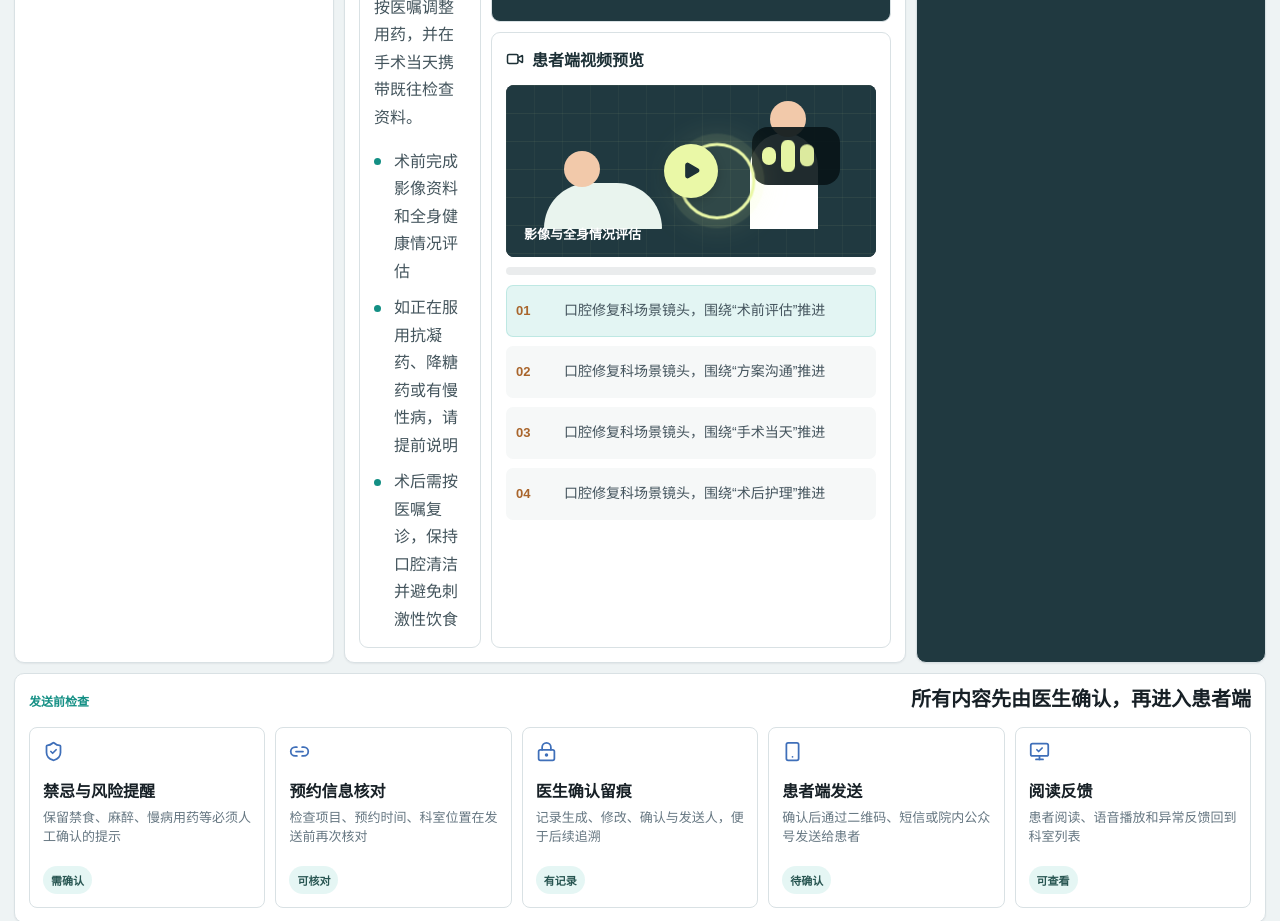
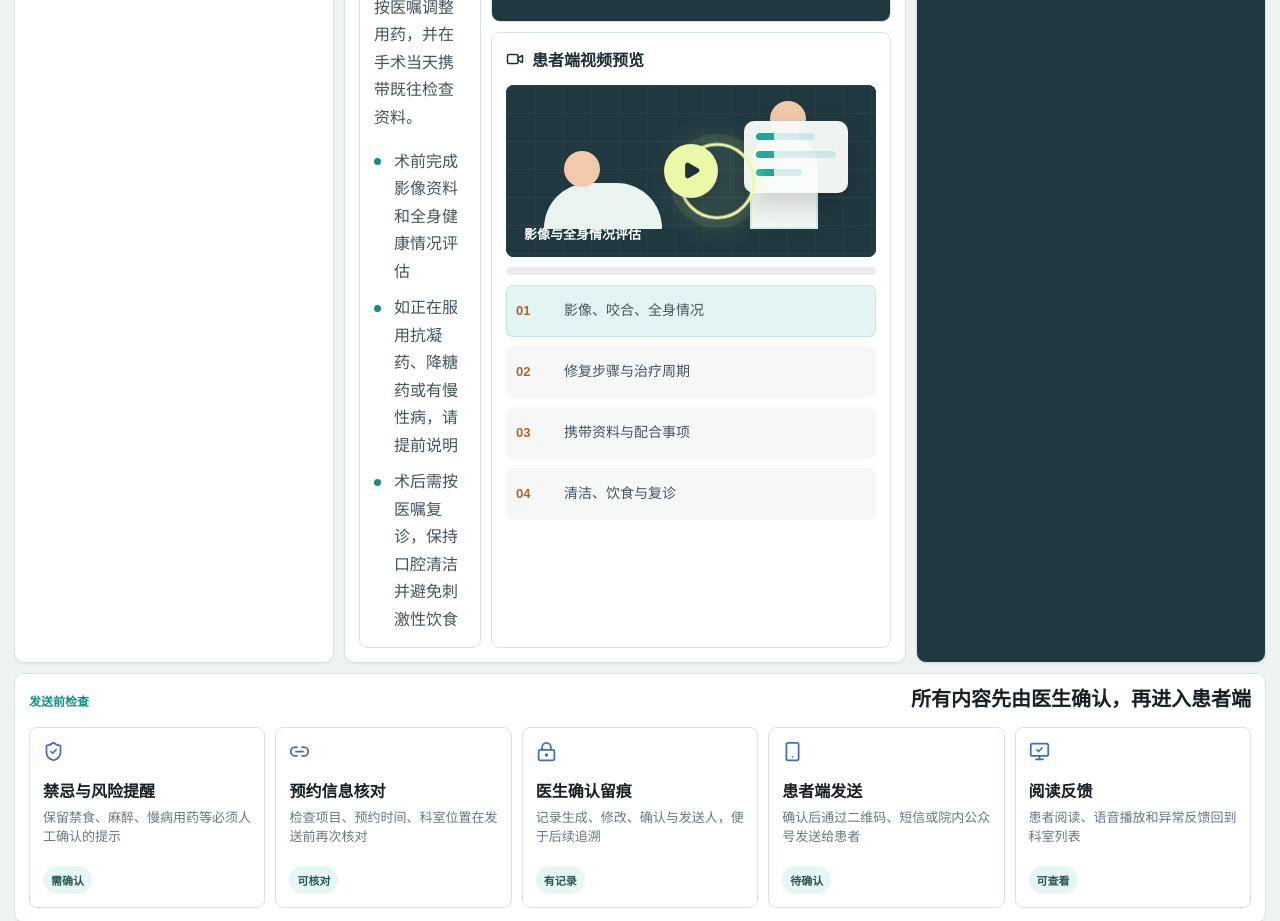
Before and after one commit to SWYZZWH/hospital-ai-education-demo, a React (Vite) app: page / in a window 1280 px wide. Shown: the part 920-1841 px from the top of the page. Built offline with nearby package versions, Linux system fonts and the light colour scheme.

Commit message:
Remove storyboard AI visual cues

```diff
--- a/src/App.tsx
+++ b/src/App.tsx
@@ -588,7 +588,7 @@ function App() {
                         }}
                       >
                         <span>{String(index + 1).padStart(2, "0")}</span>
-                        <p>{shot.camera}</p>
+                        <p>{shot.subtitle}</p>
                       </button>
                     ))}
                   </div>
--- a/src/styles.css
+++ b/src/styles.css
@@ -804,43 +804,42 @@ h3 {
   right: 58px;
   width: 68px;
   height: 96px;
-  background: white;
+  background: #f7fbfa;
+  box-shadow: inset 0 0 0 2px rgba(24, 169, 153, 0.14);
 }
 
 .screen-monitor {
   position: absolute;
-  top: 42px;
-  right: 36px;
-  display: flex;
-  align-items: center;
-  gap: 5px;
-  width: 88px;
-  height: 58px;
-  padding: 10px;
-  border-radius: 16px;
-  background: rgba(8, 20, 24, 0.9);
+  top: 36px;
+  right: 28px;
+  display: grid;
+  gap: 7px;
+  width: 104px;
+  min-height: 72px;
+  padding: 12px;
+  border-radius: 10px;
+  background: rgba(248, 251, 250, 0.96);
+  box-shadow: 0 14px 32px rgba(0, 0, 0, 0.18);
 }
 
 .screen-monitor i {
   display: block;
-  width: 14px;
+  width: 100%;
+  height: 7px;
   border-radius: 999px;
-  background: #eaf8a7;
-  animation: wave 820ms ease-in-out infinite alternate;
+  background: linear-gradient(90deg, #18a999 18px, rgba(24, 169, 153, 0.16) 18px);
 }
 
 .screen-monitor i:nth-child(1) {
-  height: 18px;
+  width: 74%;
 }
 
 .screen-monitor i:nth-child(2) {
-  height: 34px;
-  animation-delay: 120ms;
+  width: 100%;
 }
 
 .screen-monitor i:nth-child(3) {
-  height: 25px;
-  animation-delay: 240ms;
+  width: 58%;
 }
 
 .screen-lens {
```
